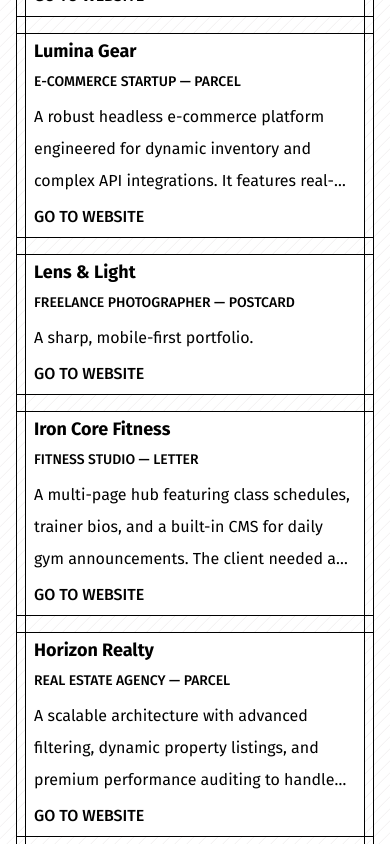
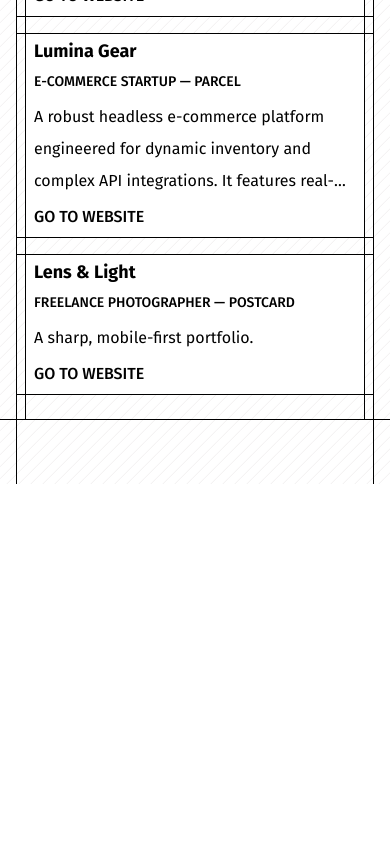
Before and after one commit to mikareich/mmdev-brand, a Next.js app: page / in a window 390 px wide. Shown: the part 2137-2981 px from the top of the page. After the commit the page ends 2621 px from the top, so only its background shows below. Built offline with nearby package versions, Linux system fonts and the light colour scheme.

Commit message:
fix(showcase): cap visible projects on mobile, closes #11

```diff
--- a/src/app/(home)/Showcase.tsx
+++ b/src/app/(home)/Showcase.tsx
@@ -23,13 +23,12 @@ export default function Showcase() {
           key={1}
           className="col-span-full columns-1 sm:columns-2 lg:columns-3 gap-4"
         >
-          {PROJECTS.map((project) => {
+          {PROJECTS.map((project, index) => {
             const product = PRODUCTS.find((p) => p.id === project.productId);
-
             return (
               <div
                 key={project.title}
-                className="break-inside-avoid mb-4 inline-block w-full"
+                className={`break-inside-avoid mb-4 inline-block w-full ${index >= 4 ? "mobile-hidden" : ""}`}
               >
                 <BorderBox
                   asChild
--- a/src/app/globals.css
+++ b/src/app/globals.css
@@ -80,3 +80,9 @@ section {
     );
   }
 }
+
+@media (max-width: 1023px) {
+  .mobile-hidden {
+    display: none;
+  }
+}
```
